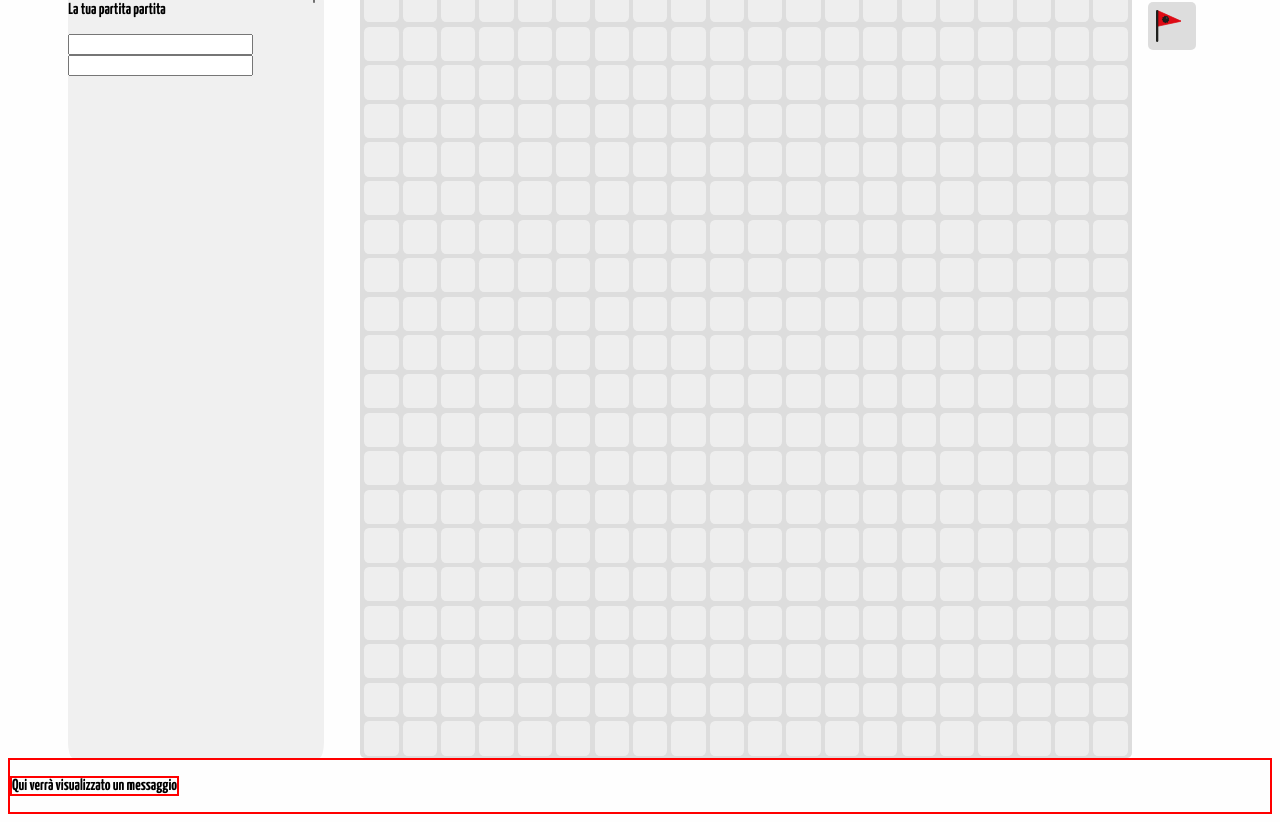
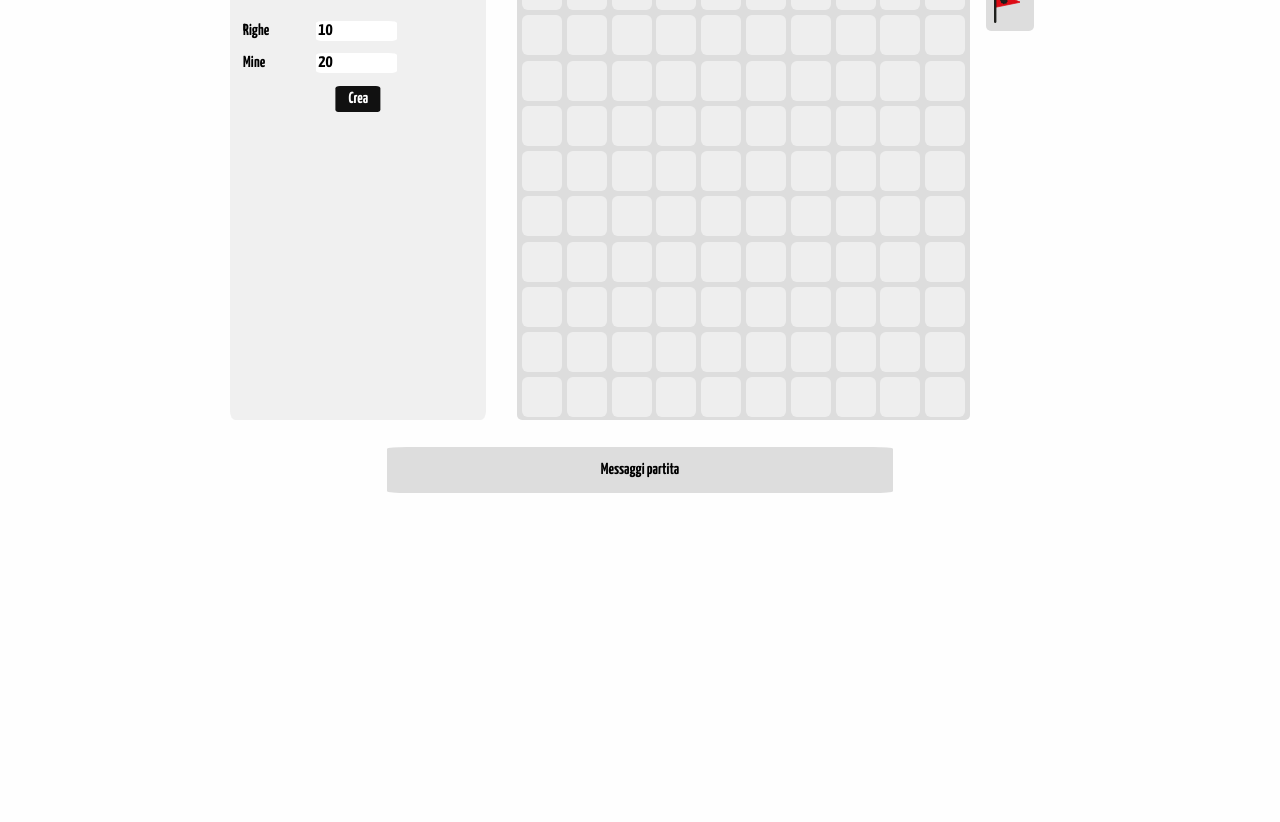
Before and after one commit to alessioerasmo/minesweeper, a plain HTML site: page index.html in a window 1280 px wide. Shown: the part 101-923 px from the top of the page. After the commit the page ends 800 px from the top, so only its background shows below. Drawn offline with Linux system fonts and the light colour scheme.

Commit message:
shortcut, size variability, design

```diff
--- a/index.html
+++ b/index.html
@@ -21,20 +21,24 @@
     <!-- <h1 class="title" id="subtitle"> Di Alessio Erasmo </h1> -->
 
     <div id="boxmanagement">
-        <p>La tua partita partita</p>
-        <input id="rows"></input>
-        <input id="mines"></input>
+        <p id="managementtitle">Personalizza</p>
+        <p class="inputdescriptor">Righe</p><input class="gameinput" id="rows"></input>
+        <div></div>
+        <p class="inputdescriptor">Mine</p><input class="gameinput" id="mines"></input>
+
+        <div class="button" onclick="customgame()">Crea</div>
     </div>
-    <div id="moreless" onclick="show_moreless()"><img id="moreless_img" src="images/more.svg" /></div>
+    <div id="moreless" onclick="show_moreless()"><img id="moreless_img" src="images/less.svg"/></div>
 
 
     <div id="box">
     </div>
 
     <div id="flag" onclick="flagswitch()"> <img src="images/flag.svg"> </div>
+    <div id="separator"></div>
+    <div id="messagebox">
+        <p id="message">Messaggi partita</p>
 
-    <div id="messagebox">
-        <p id="message">Qui verrà visualizzato un messaggio</p>
     </div>
 
 </body>
--- a/script/blocks_initialization.js
+++ b/script/blocks_initialization.js
@@ -2,7 +2,7 @@
  * Funzione blackbox che si occupa della generazione in toto della griglia
  */
 function newgame(numberOfrows, numberOfmines) {
-
+    clicked = 0;
     var grid = generateVirtualGrid(numberOfrows);
 
     refreshgridsize(numberOfrows);
@@ -31,7 +31,7 @@ function refreshgridsize(numberOfrows) {
 
     //gestione ridimensionamento al variare della risoluzione
     var boxscale;
-    if (window.innerWidth > 1500)
+    if (window.innerWidth > 1200)
         boxscale = 0.35;
     else boxscale = 0.60;
     // ----------------------------------------------------------------
@@ -57,13 +57,15 @@ function refreshgridsize(numberOfrows) {
 
     var boxmanagementsize = (window.innerWidth - calc) > (window.innerWidth * 0.2) ? (window.innerWidth * 0.2) : (window.innerWidth - calc);
     document.getElementById("boxmanagement").style.width = boxmanagementsize + "px";
-    document.getElementById("moreless").style.margin = "0px " + (boxmanagementsize * 0.1) + "px 0px 0px";
+    document.getElementById("boxmanagement").style.height = "auto";
+    document.getElementById("moreless").style.margin = "0px " + window.innerWidth * 0.0125 + "px 0px 0px";
+ // ---------------------------------------------------------------
 
     document.getElementById("flag").style.width = window.innerWidth * 0.025 + "px";
     document.getElementById("flag").style.height = window.innerWidth * 0.025 + "px";
     document.getElementById("flag").style.margin = window.innerWidth * 0.0125 + "px";
     document.getElementById("flag").style.padding = window.innerWidth * 0.006125 + "px";
-    // ---------------------------------------------------------------
+    //document.getElementById("messagebox").style.width = (boxmanagementsize+calc)*0.7 + "px";
 
 }
 
--- a/script/gridevents.js
+++ b/script/gridevents.js
@@ -108,6 +108,7 @@ function wingame() {
             grid[a][b].setClickable(false);
     var element = document.getElementById("messagebox");
     element.innerHTML = "<p id='message'> Hai Vinto </p> <p id='messagebutton'> Riprova </p>";
+    document.getElementById("message").style.marginBottom = "0.5%";
 }
 
 function losegame() {
@@ -116,4 +117,5 @@ function losegame() {
             grid[a][b].setClickable(false);
     var element = document.getElementById("messagebox");
     element.innerHTML = "<p id='message'> Hai perso la partita </p> <p id='messagebutton'> Riprova </p>";
+    document.getElementById("message").style.marginBottom = "0.5%";
 }
--- a/script/main.js
+++ b/script/main.js
@@ -1,8 +1,38 @@
 /*
- * qui definisco il numero dei quadrati per linea ed il numero di mine
+ * qui definisco le varibaili globali
  */
-var numberOfrows = 20;
-var numberOfmines = 40;
-var flag = false;
-var clicked = 0;
-var grid = newgame(numberOfrows, numberOfmines);
+var numberOfrows;      //indica il numero di righe
+var numberOfmines;    //indica il numero di mine
+var flag = false;           //indica se l'utente ha deciso di selezionare le bandierine
+var clicked = 0;            //conta le griglie cliccate, serve per determinare la win condition
+var grid;                   //variabile che conterrà la rappresentazione logica della griglia
+var showbox = true;         //indica se il box laterale deve essere mostrato oppure no
+var firstclick = true;
+
+/*
+ * eventi shortcut tastiera
+ */
+window.addEventListener("keypress", function(e){                //selezione flag con F
+    if (e.key == 'f' || e.key == 'F')
+        flagswitch();
+});
+
+window.addEventListener("keypress", function(e){                //ricomincia partita con R
+    if (e.key == 'r' || e.key == 'R')
+        grid = customgame(numberOfrows, numberOfmines);
+});
+
+var inputs = document.getElementsByClassName("gameinput");      //input accettano solo numeri
+for (var i=0; i<inputs.length; i++){
+inputs[i].addEventListener("keypress", function(e){
+    var charCode = e.which;
+	if (charCode < 48 || charCode > 57) e.preventDefault();
+});
+};
+
+
+document.getElementById("rows").value = 10;
+document.getElementById("mines").value = 20;
+numberOfrows = parseInt(document.getElementById("rows").value, 10);
+numberOfmines = parseInt(document.getElementById("mines").value, 10);
+grid = customgame(numberOfrows, numberOfmines);
--- a/script/viewevents.js
+++ b/script/viewevents.js
@@ -1,3 +1,31 @@
 function show_moreless() {
+    var element = document.getElementById("moreless");
+    var boxmanagement = document.getElementById("boxmanagement");
+    var box = document.getElementById("box");
+    if (showbox){
+    element.innerHTML = '<img id="moreless_img" src="images/more.svg"/>';
+    boxmanagement.style.display = "none";
+    console.log(box.style.width);
+    }
+    else{
+    element.innerHTML = '<img id="moreless_img" src="images/less.svg"/>';
+    boxmanagement.style.display = "block";
+    }
+    showbox = !showbox;
+}
 
-}
+function customgame(){
+    numberOfrows = parseInt(document.getElementById("rows").value, 10);
+    numberOfmines = parseInt(document.getElementById("mines").value, 10);
+
+    if(numberOfrows*numberOfrows >= numberOfmines)
+        if (numberOfrows<50)
+            grid = newgame(numberOfrows, numberOfmines);
+
+        console.log("rows: " + numberOfrows.toString() + "\n" + "mines: " + numberOfmines.toString());
+
+        var element = document.getElementById("messagebox");
+        element.innerHTML = "<p id='message'>Messaggi partita</p>";
+
+        return grid;
+    }
--- a/style/index_style.css
+++ b/style/index_style.css
@@ -14,8 +14,8 @@ body {
 }
 
 #maintitle {
-    margin-top: 15px;
-    font-size: 400%;
+    margin-bottom: 1%;
+    font-size: 300%;
 }
 
 #subtitle {
@@ -25,6 +25,7 @@ body {
 }
 
 #box {
+    transition-duration: 200ms;
     padding: 0;
     flex-shrink: 0;
     /*
@@ -41,6 +42,7 @@ body {
     justify-content: center;
     border-radius: 5px;
     gap: 0px 0px;
+    margin:0px;
 }
 
 .innerbox {
@@ -77,14 +79,22 @@ body {
 }
 
 #boxmanagement {
+    -webkit-user-select: none;
+    -moz-user-select: none;
+    -ms-user-select: none;
+    user-select: none;
+    position: relative;
+    transition-duration: 200ms;
     margin: 0;
     border-radius: 2%;
     background-color: #f0f0f0;
+    height: auto;
 }
 
 #moreless {
+    cursor: pointer;
     position: relative;
-    left: -15px;
+    left: -20px;
     top: 5px;
     height: 20px;
 }
@@ -94,8 +104,8 @@ body {
     -moz-user-select: none;
     -ms-user-select: none;
     user-select: none;
-    cursor: pointer;
-    width: 10px;
+    margin:0px;
+    width: 15px;
 }
 
 #mine {
@@ -117,19 +127,71 @@ body {
 }
 
 #messagebox {
-    position: relative;
-    width: 100%;
-    border: 2px solid red;
+    display: flex;
+    flex-wrap: wrap;
+    justify-content: center;
+    margin-top: 2%;
+    width: 40%;
+    border-radius: 4%;
+    background-color: #ddd;
 }
 
 #message {
+    margin: 3% 0px 3% 0px;
+    width: 99%;
     text-align: center;
     display: inline-block;
-    border: 2px solid red;
+
 }
 
 #messagebutton {
+    margin: 0.5% 0px 3% 0px;
     text-align: center;
     display: inline-block;
-    border: 2px solid red;
 }
+
+#managementtitle{
+
+    text-align: center;
+}
+
+.gameinput{
+    margin-left: 10%;
+    width: 30%;
+    border-radius: 10%;
+    border: 0px;
+    font-weight: bold;
+    font-size: large;
+    font-family: KaffeesatzBold;
+    vertical-align: middle;
+
+}
+
+.inputdescriptor{
+    width: 2.5em;
+    margin: 3% 3% 3% 5%;
+    display: inline-block;
+    font-weight: 100;
+}
+
+.button{
+    display: inline-block;
+    text-align: center;
+    margin: 3% 0px 3% 50%;
+    transform: translateX(-50%);
+    padding: 2% 5%;
+    cursor: pointer;
+    width: auto;
+    background-color: #111;
+    color: white;
+    border-radius: 10%;
+}
+
+#rows{
+}
+#mines{}
+
+#separator{
+    width: 100%;
+    height: 1px;
+}
```
